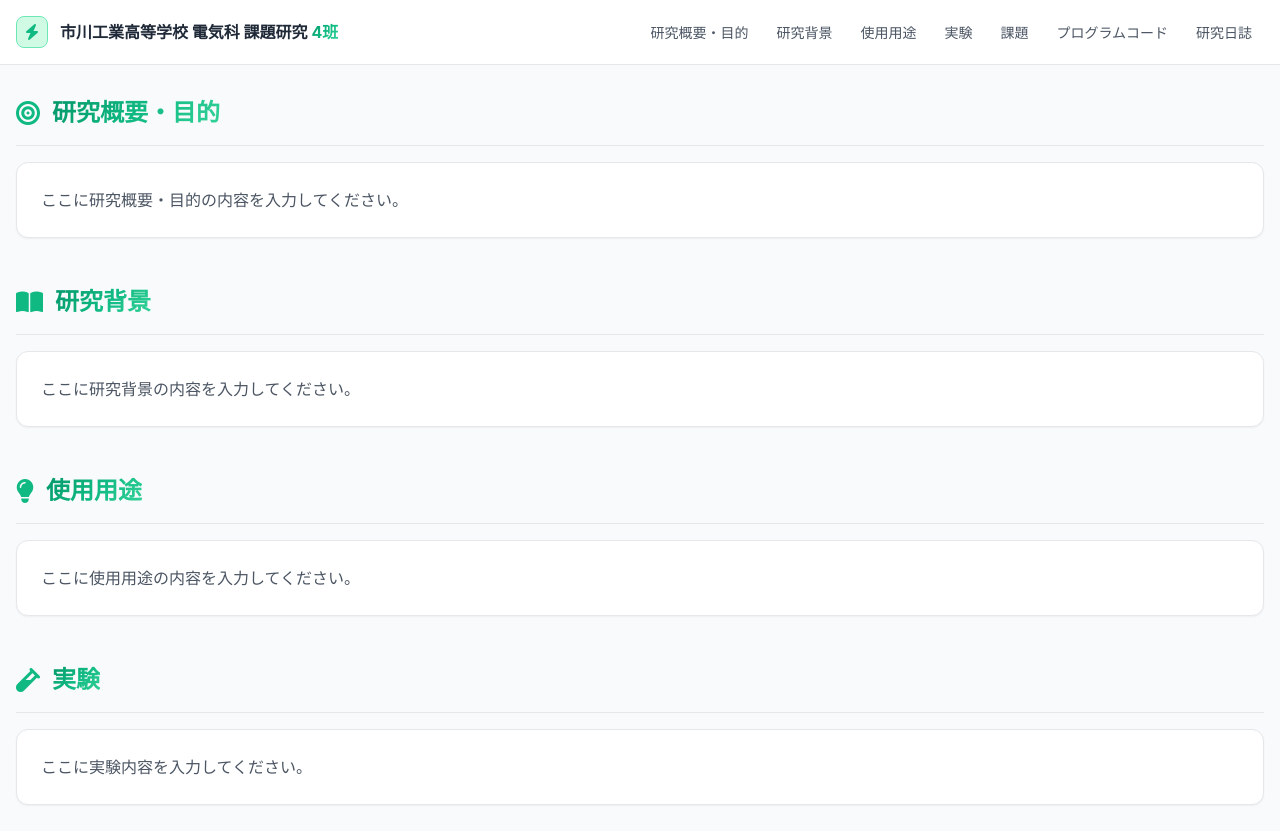
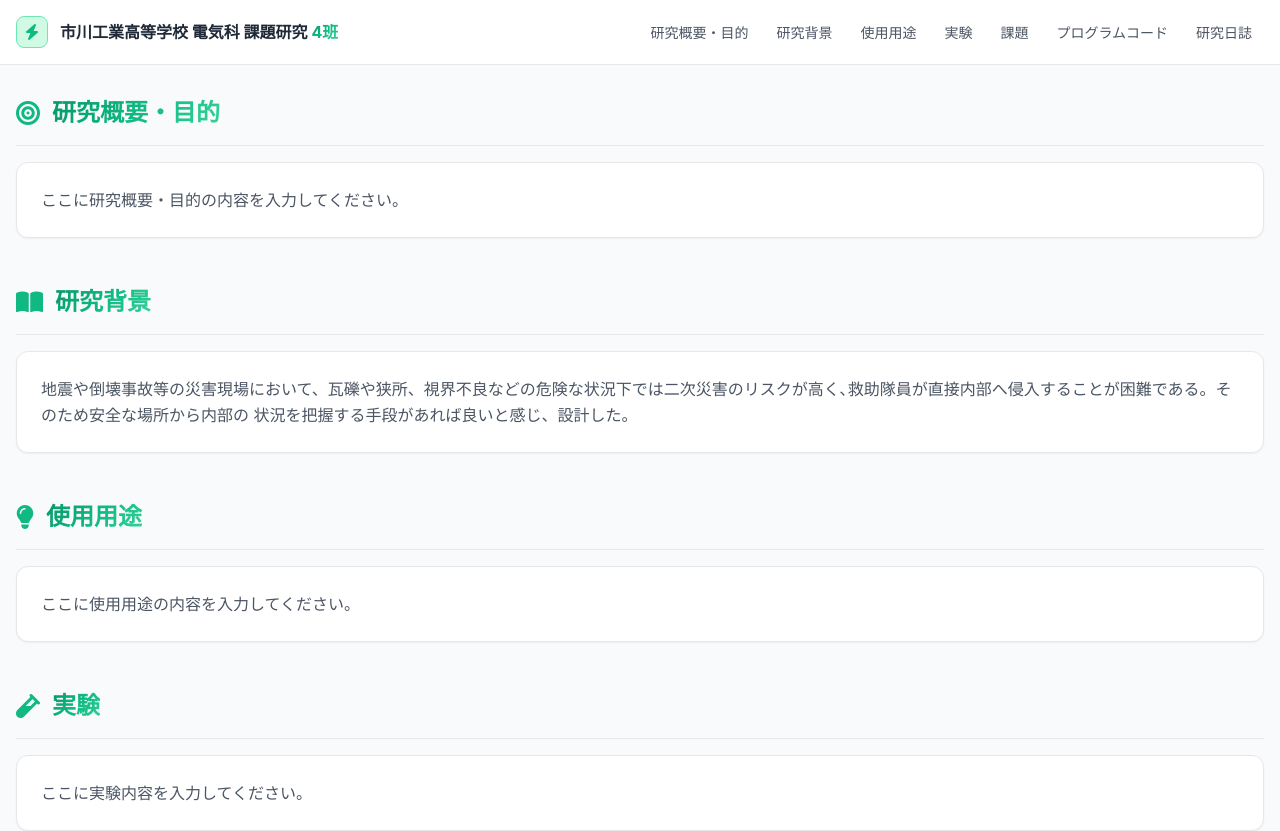
Before and after one commit to ick2421004-code/Kadaikennkyu-2, a plain HTML site: page index.html in a window 1280 px wide. Shown: the top 831 px of the page. Drawn offline with nearby package versions, Linux system fonts and the light colour scheme.

Commit message:
Update research background content in index.html

```diff
--- a/index.html
+++ b/index.html
@@ -141,7 +141,8 @@
                 </h2>
             </div>
             <div class="bg-white border border-gray-200 rounded-xl p-6 shadow-sm">
-                <p class="text-gray-600 leading-relaxed">ここに研究背景の内容を入力してください。</p>
+                <p class="text-gray-600 leading-relaxed">地震や倒壊事故等の災害現場において、瓦礫や狭所、視界不良などの危険な状況下では二次災害のリスクが高く､救助隊員が直接内部へ侵入することが困難である。そのため安全な場所から内部の
+                状況を把握する手段があれば良いと感じ、設計した。</p>
             </div>
         </section>
 
```
